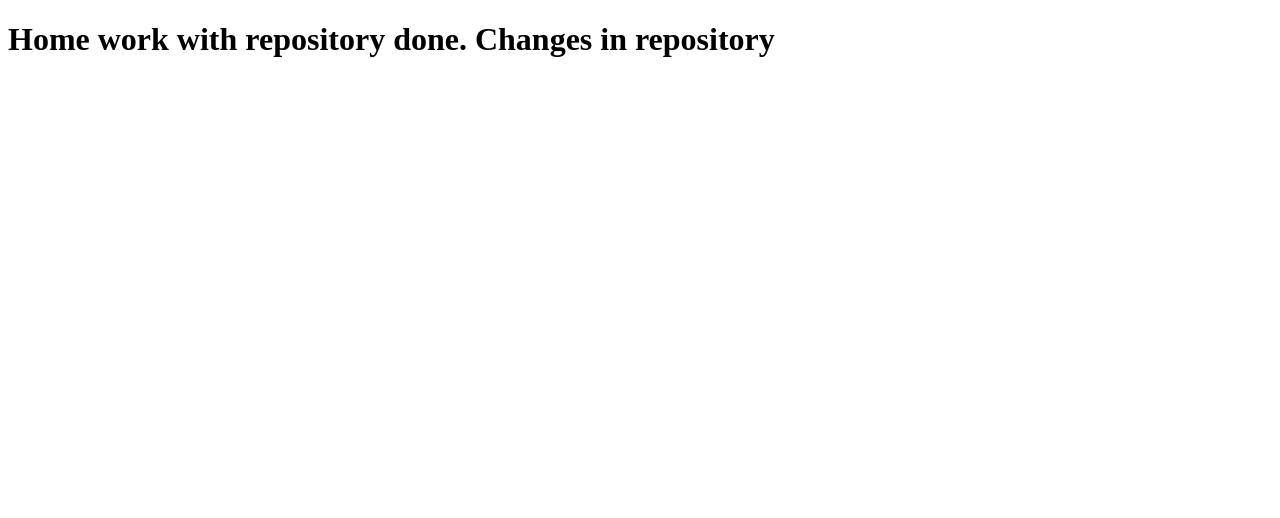
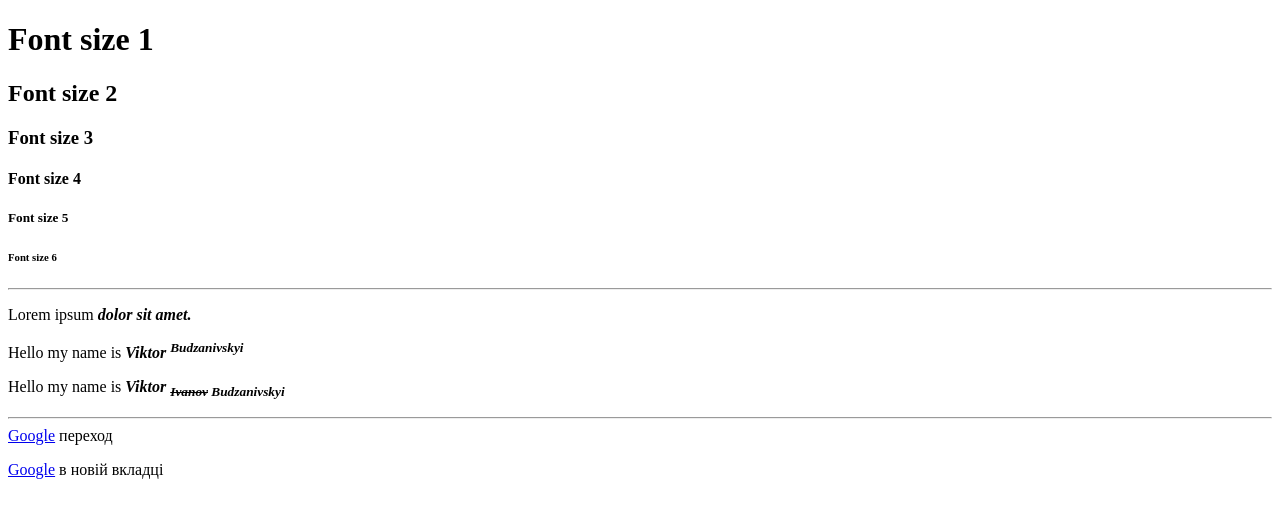
Before and after one commit to Viktorhell/Viktorhell22032023, a plain HTML site: page hw01/index.html in a window 1280 px wide. Drawn offline with Linux system fonts and the light colour scheme.

Commit message:
Home work with repository/changes/tags

```diff
--- a/hw01/index.html
+++ b/hw01/index.html
@@ -4,12 +4,39 @@
     <meta charset="UTF-8">
     <meta http-equiv="X-UA-Compatible" content="IE=edge">
     <meta name="viewport" content="width=device-width, initial-scale=1.0">
-    <title>Document</title>
+    <title>My home work #1</title>
 </head>
 <body>
-    <h1>
-    Home work with repository done.
-    Changes in repository
-    </h1>
+    <!--Розміри шрифтів-->
+    <h1> Font size 1</h1>
+    <h2> Font size 2</h2>
+    <h3> Font size 3</h3>
+    <h4> Font size 4</h4>
+    <h5> Font size 5</h5>
+    <h6> Font size 6</h6>
+    <hr>
+    <p>Lorem ipsum <i><strong>dolor sit amet.</strong></i></p>
+    <p>Hello
+        my
+        name
+        is
+        <strong><i>Viktor <sup>Budzanivskyi</sup></i></strong>
+
+    </p>
+    <p>Hello
+        my
+        name
+        is
+        <strong><i>Viktor <sub><del>Ivanov</del> Budzanivskyi </sub></i></strong>
+    </p>
+    <hr>
+
+    <a href="https://www.google.com/">Google</a> переход
+    <p>
+        <a href="https://www.google.com/" target="_blank">Google</a> в новій вкладці
+    </p>
+
+
+
 </body>
 </html>
```
